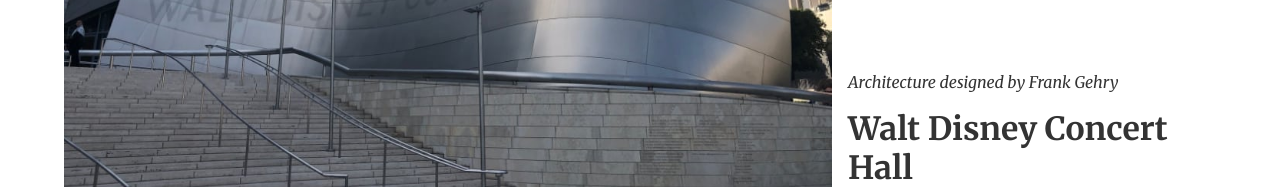
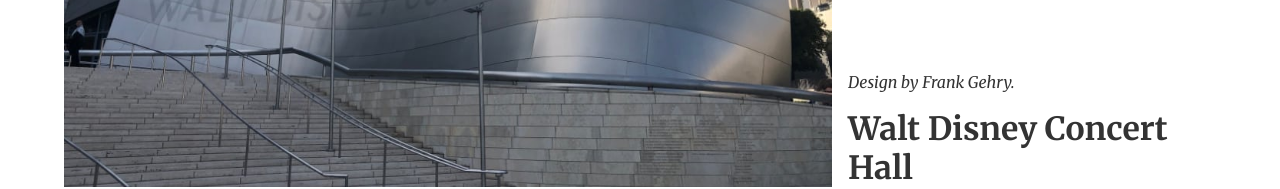
Before and after one commit to scottgruber/100-layouts, a plain HTML site: page 007.html in a window 1280 px wide. Shown: the part 390-579 px from the top of the page. Drawn offline with Linux system fonts and the light colour scheme.

Commit message:
edit text

```diff
--- a/007.html
+++ b/007.html
@@ -87,7 +87,7 @@
 
   <body>
     <header>
-      <p>Architecture designed by Frank Gehry</p>
+      <p>Design by Frank Gehry.</p>
       <h1>Walt Disney Concert Hall</h1>
     </header>
 
```
